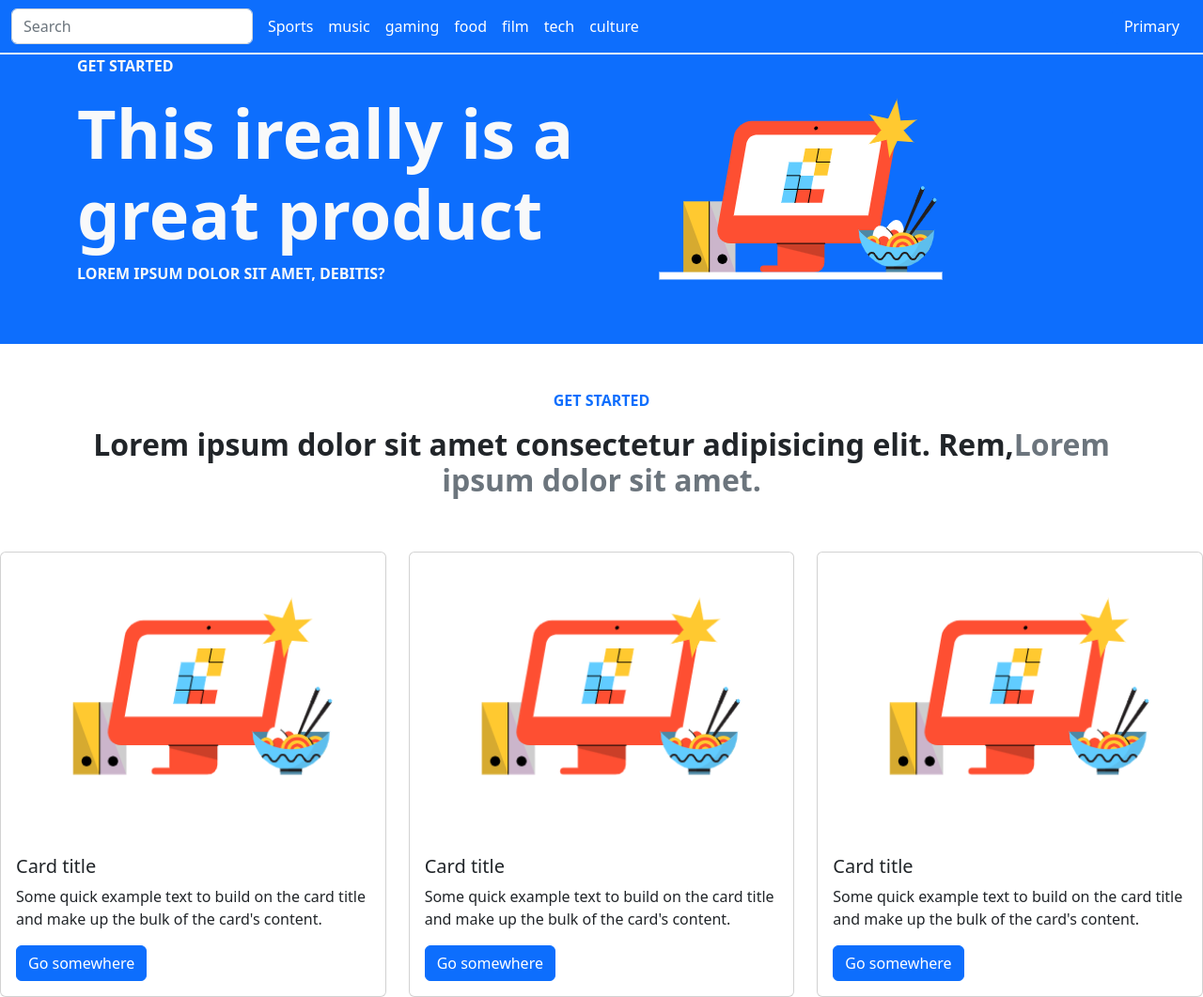
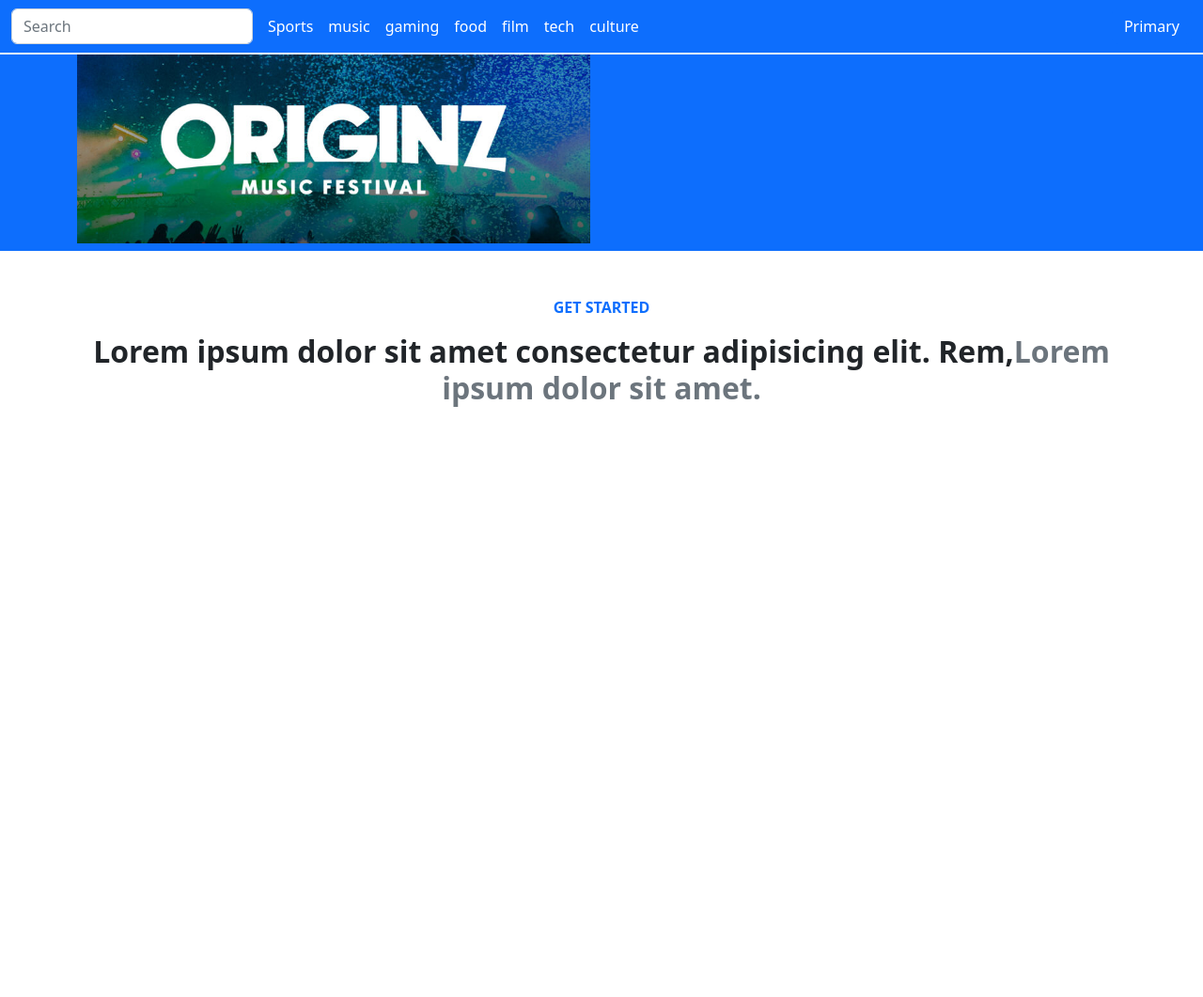
Before and after one commit to Asiatisch/webframe, a website: page index.html in a window 1280 px wide. Shown: the whole page at 94% size. After the commit the page ends 800 px from the top, so only its background shows below. Drawn offline with nearby package versions, Linux system fonts and the light colour scheme; some icons are missing.

Commit message:
continuation of making website

```diff
--- a/index.html
+++ b/index.html
@@ -56,8 +56,12 @@
 		<!--  .container-fluid.bg-primary>.row.col-md-6*2 -->
 		<div class="container-fluid bg-primary">
 			<div class="container-lg">
-				<div class="row d-flex align-item-center">
+				<div class="row d-flex">
 					<div class="col-md-6">
+						<img src="images/originz.png" class="img-fluid" alt="Event image" />
+						<h1 class="text-light"></h1>
+					</div>
+					<!-- <div class="row d-flex">
 						<p class="text-uppercase fw-bold text-light">Get Started</p>
 						<h1 class="display-2 fw-bold text-light 1h-1">
 							This ireally is a great product
@@ -65,15 +69,7 @@
 						<p class="text-light text-uppercase fw-bold">
 							Lorem ipsum dolor sit amet, debitis?
 						</p>
-					</div>
-					<div class="col-md-6">
-						<img
-							src="images/image-1.png"
-							class="img-fluid"
-							alt="pc with food"
-						/>
-						<h1 class="text-light"></h1>
-					</div>
+					</div> -->
 				</div>
 			</div>
 		</div>
@@ -90,47 +86,10 @@
 			</div>
 		</div>
 
-		<div class="row mt-5">
-			<div class="col-md-4">
-				<div class="card">
-					<img src="images/image-1.png" class="card-img-top" alt="..." />
-					<div class="card-body">
-						<h5 class="card-title">Card title</h5>
-						<p class="card-text">
-							Some quick example text to build on the card title and make up the
-							bulk of the card's content.
-						</p>
-						<a href="#" class="btn btn-primary">Go somewhere</a>
-            </div>
-        </div>
-        </div>
-        <div class="col-md-4">
-            <div class="card">
-                <img src="images/image-1.png" class="card-img-top" alt="..." />
-                <div class="card-body">
-                    <h5 class="card-title">Card title</h5>
-                    <p class="card-text">
-                        Some quick example text to build on the card title and make up the bulk of the card's content.
-                    </p>
-                    <a href="#" class="btn btn-primary">Go somewhere</a>
-                </div>
-            </div>
-        </div>
-        <div class="col-md-4">
-            <div class="card">
-                <img src="images/image-1.png" class="card-img-top" alt="..." />
-                <div class="card-body">
-                    <h5 class="card-title">Card title</h5>
-                    <p class="card-text">
-                        Some quick example text to build on the card title and make up the bulk of the card's content.
-                    </p>
-                    <a href="#" class="btn btn-primary">Go somewhere</a>
-                </div>
-            </div>
-        </div>
-        </div>
-
-        <script src="https://cdn.jsdelivr.net/npm/bootstrap@5.2.2/dist/js/bootstrap.bundle.min.js" integrity="sha384-OERcA2EqjJCMA+/3y+gxIOqMEjwtxJY7qPCqsdltbNJuaOe923+mo//f6V8Qbsw3" crossorigin="anonymous"></script>
-</body>
-
+		<script
+			src="https://cdn.jsdelivr.net/npm/bootstrap@5.2.2/dist/js/bootstrap.bundle.min.js"
+			integrity="sha384-OERcA2EqjJCMA+/3y+gxIOqMEjwtxJY7qPCqsdltbNJuaOe923+mo//f6V8Qbsw3"
+			crossorigin="anonymous"
+		></script>
+	</body>
 </html>
--- a/scss/main.scss
+++ b/scss/main.scss
@@ -1,4 +1,4 @@
-$primary: rgb(51, 26, 105);
+$primary: rgb(65, 113, 238);
 $secondary: rgb(74, 57, 109);
 //spacer
 $spacer: 1rem;
```
Also changed, not shown: images/image-1.png (deleted), images/originz.png (added), images/pc-2.png (deleted).
